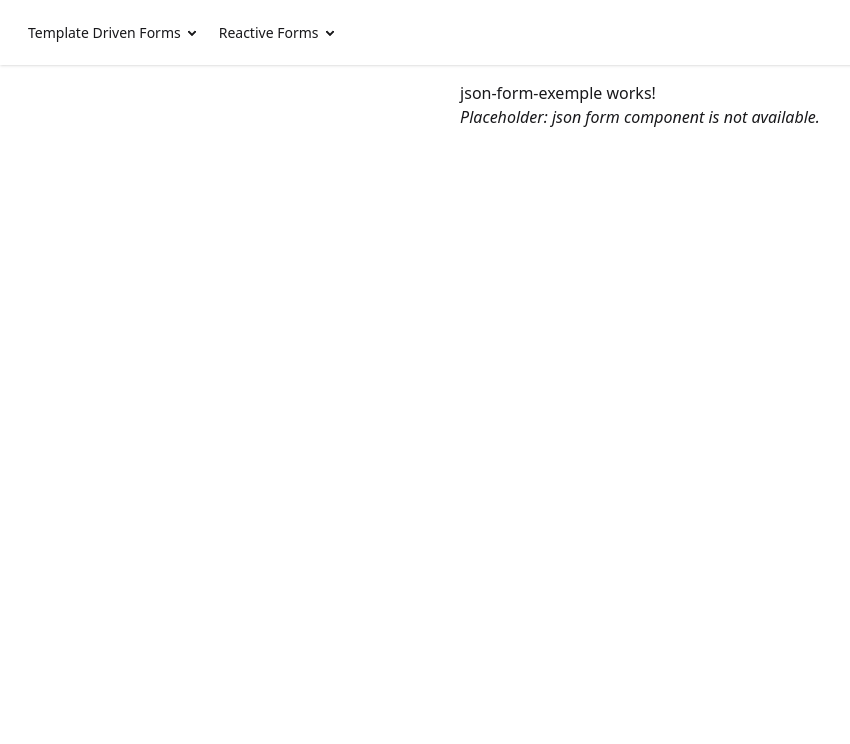
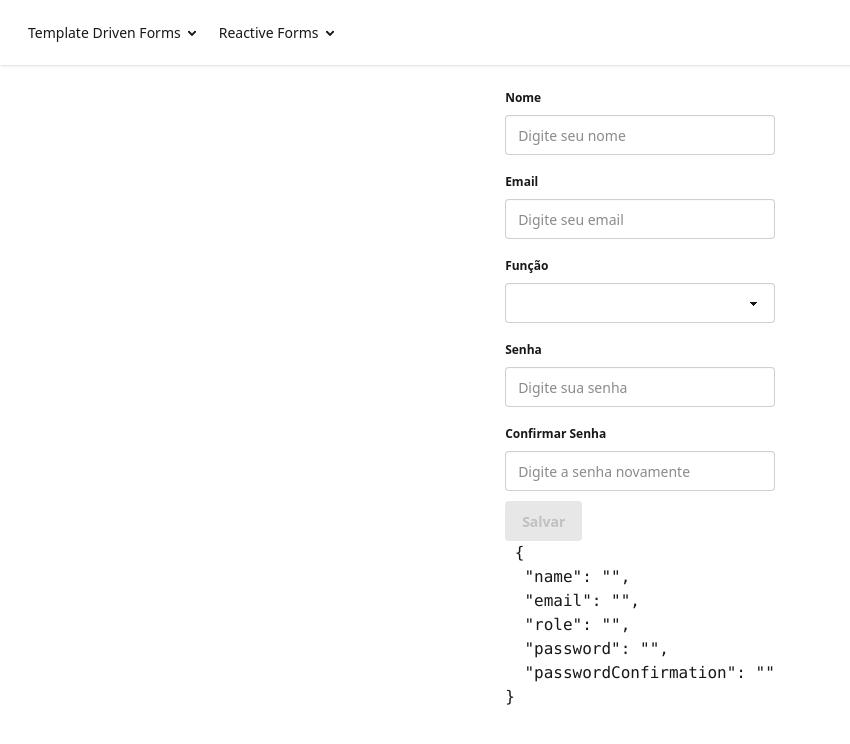
Before and after one commit to lodovikoa/curso-formularios-com-angular, an Angular app: page /reactive-forms/json-form in a window 1280 px wide. Shown: the top 744 px of the page, without its empty margins (0-850 px from the left). Built offline with nearby package versions, Linux system fonts and the light colour scheme.

Commit message:
feat: aula

```diff
--- a/src/app/features/reactive-forms/13.json-form-exemple/json-form-exemple.component.html
+++ b/src/app/features/reactive-forms/13.json-form-exemple/json-form-exemple.component.html
@@ -1,3 +1 @@
-<p>json-form-exemple works!</p>
-<!-- app-json-form component not declared in this module. Removed to avoid unknown element error. -->
-<p><em>Placeholder: json form component is not available.</em></p>
+<app-json-form [schema]="schema()" (forSubmit)="submit($event)" />
--- a/src/app/features/reactive-forms/13.json-form-exemple/json-form-exemple.component.ts
+++ b/src/app/features/reactive-forms/13.json-form-exemple/json-form-exemple.component.ts
@@ -1,12 +1,68 @@
-import { ChangeDetectionStrategy, Component } from '@angular/core';
+import { ChangeDetectionStrategy, Component, signal } from '@angular/core';
+import { JsonFormComponent } from './json-form/json-form.component';
+import { JsonFormSchema } from './json-form/interfaces/form.schema.interface';
+import { FieldType } from './json-form/enums/field-type.enum';
+import { Validators } from '@angular/forms';
+import { arePasswordsEqualValidator } from './validators/are-passwords-equal.validator';
 
 @Component({
   selector: 'app-json-form-exemple',
-  imports: [],
+  imports: [JsonFormComponent],
   templateUrl: './json-form-exemple.component.html',
   styleUrl: './json-form-exemple.component.css',
   changeDetection: ChangeDetectionStrategy.OnPush,
 })
 export class JsonFormExempleComponent {
 
+  schema = signal<JsonFormSchema>({
+    submitLabel: 'Salvar',
+    validators: [arePasswordsEqualValidator('password', 'passwordConfirmation')],
+    fields: [{
+        label: 'Nome',
+        name: 'name',
+        initialValue: '',
+        required: true,
+        type: FieldType.Text,
+        placeholder: 'Digite seu nome',
+      },{
+        label: 'Email',
+        name: 'email',
+        initialValue: '',
+        required: true,
+        type: FieldType.Email,
+        placeholder: 'Digite seu email',
+      },{
+        label: 'Função',
+        name: 'role',
+        initialValue: '',
+        required: true,
+        type: FieldType.Select,
+        placeholder: 'Digite sua função',
+        options: [
+          { label: 'Administrador', value: 'admin' },
+          { label: 'Usuário', value: 'user' }
+        ]
+      },{
+        label: 'Senha',
+        name: 'password',
+        initialValue: '',
+        required: true,
+        type: FieldType.Password,
+        placeholder: 'Digite sua senha',
+        validators: [Validators.minLength(8)],
+      },{
+        label: 'Confirmar Senha',
+        name: 'passwordConfirmation',
+        initialValue: '',
+        required: true,
+        type: FieldType.Password,
+        placeholder: 'Digite a senha novamente',
+        validators: [Validators.minLength(8)],
+      }
+    ]
+  });
+
+  submit($event: Record<string, unknown>) {
+    console.log($event);
+  }
 }
--- a/src/app/features/reactive-forms/13.json-form-exemple/json-form/interfaces/form.schema.interface.ts
+++ b/src/app/features/reactive-forms/13.json-form-exemple/json-form/interfaces/form.schema.interface.ts
@@ -1,8 +1,10 @@
+import { ValidatorFn } from "@angular/forms";
 import { FieldType } from "../enums/field-type.enum";
 
 export interface JsonFormSchema {
   submitLabel: string;
   fields: JsonFormFieldSchema[];
+  validators?: ValidatorFn[];
 }
 
 export interface JsonFormFieldSchema {
@@ -13,4 +15,5 @@ export interface JsonFormFieldSchema {
   required: boolean;
   type: FieldType;
   options?: { value: unknown; label: string }[];
+  validators?: ValidatorFn[];
 }
--- a/src/app/features/reactive-forms/13.json-form-exemple/json-form/json-form.component.html
+++ b/src/app/features/reactive-forms/13.json-form-exemple/json-form/json-form.component.html
@@ -5,7 +5,6 @@
       <fieldset class="fieldset">
         <legend class="fieldset-legend"> {{ item.label }} </legend>
         <input type="text" class="input" [placeholder]="item.placeholder" [formControlName]="item.name" />
-        <p class="label">You can edit page title later on from settings</p>
         <app-error-messages [control]="form().get(item.name)!" />
       </fieldset>
 
@@ -13,7 +12,13 @@
       <fieldset class="fieldset">
         <legend class="fieldset-legend"> {{ item.label }} </legend>
         <input type="email" class="input" [placeholder]="item.placeholder || item.label" [formControlName]="item.name" />
-        <p class="label">You can edit page title later on from settings</p>
+        <app-error-messages [control]="form().get(item.name)!" />
+      </fieldset>
+
+      } @case (fieldType.Password) {
+      <fieldset class="fieldset">
+        <legend class="fieldset-legend"> {{ item.label }} </legend>
+        <input type="password" class="input" [placeholder]="item.placeholder || item.label" [formControlName]="item.name" />
         <app-error-messages [control]="form().get(item.name)!" />
       </fieldset>
 
@@ -35,6 +40,7 @@
   }
 
   <button class="btn btn-primary" [disabled]="form().invalid"> {{ submitLabel() }} </button>
+  <app-error-messages [control]="form()" />
 
-
+  <pre> {{ form().value | json }} </pre>
 </form>
--- a/src/app/features/reactive-forms/13.json-form-exemple/json-form/json-form.component.ts
+++ b/src/app/features/reactive-forms/13.json-form-exemple/json-form/json-form.component.ts
@@ -1,8 +1,9 @@
-import { ChangeDetectionStrategy, Component, computed, inject, input } from '@angular/core';
+import { ChangeDetectionStrategy, Component, computed, inject, input, output } from '@angular/core';
 import { JsonFormFieldSchema, JsonFormSchema } from './interfaces/form.schema.interface';
 import { FormControl, FormsModule, NonNullableFormBuilder, ReactiveFormsModule, ValidatorFn, Validators } from '@angular/forms';
 import { FieldType } from './enums/field-type.enum';
 import { ErrorMessagesComponent } from "../../../../shared/error-messages/components/error-messages/error-messages.component";
+import { JsonPipe } from '@angular/common';
 
 const fieldTypeValidators = new Map<FieldType, ValidatorFn[]>([
   [FieldType.Email, [Validators.email]],
@@ -10,7 +11,7 @@ const fieldTypeValidators = new Map<FieldType, ValidatorFn[]>([
 
 @Component({
   selector: 'app-json-form',
-  imports: [FormsModule, ReactiveFormsModule, ErrorMessagesComponent],
+  imports: [FormsModule, ReactiveFormsModule, ErrorMessagesComponent, JsonPipe],
   templateUrl: './json-form.component.html',
   styleUrl: './json-form.component.css',
   changeDetection: ChangeDetectionStrategy.OnPush,
@@ -22,6 +23,7 @@ export class JsonFormComponent {
   schema = input.required<JsonFormSchema>();
   protected fieldType = FieldType;
   protected fields = computed(() => this.schema().fields);
+  protected formValidators = computed(() => this.schema().validators);
   protected submitLabel = computed(() => this.schema().submitLabel);
 
   protected formControls = computed(() => {
@@ -31,10 +33,13 @@ export class JsonFormComponent {
     }, {});
   });
 
-  protected form = computed(() => this.fb.record(this.formControls()));
+  protected form = computed(() => this.fb.record(this.formControls(), {
+    validators: this.formValidators()
+  }));
+  protected submitOutput = output<Record<string, unknown>>({alias: 'forSubmit'});
 
   protected onSubmit() {
-
+    this.submitOutput.emit(this.form().value);
   }
 
   private createFormControl(field: JsonFormFieldSchema) {
@@ -46,6 +51,11 @@ export class JsonFormComponent {
       control.addValidators(fieldTypeValidators.get(field.type)!);
     }
 
+    if(field.validators) {
+      control.addValidators(field.validators);
+    }
+
     return control;
   }
+
 }
--- /dev/null
+++ b/src/app/features/reactive-forms/13.json-form-exemple/validators/are-passwords-equal.validator.ts
@@ -0,0 +1,19 @@
+import { AbstractControl, ValidationErrors } from "@angular/forms";
+
+export function arePasswordsEqualValidator(field1: string, field2: string) {
+  return (control: AbstractControl): ValidationErrors | null => {
+
+    const value1 = control.get(field1)?.value;
+    const value2 = control.get(field2)?.value;
+
+    if (value1 !== value2) {
+      return {
+        passwordsAreNotEqual: {
+          field1,
+          field2,
+        }
+      };
+    }
+    return null;
+  };
+}
```
